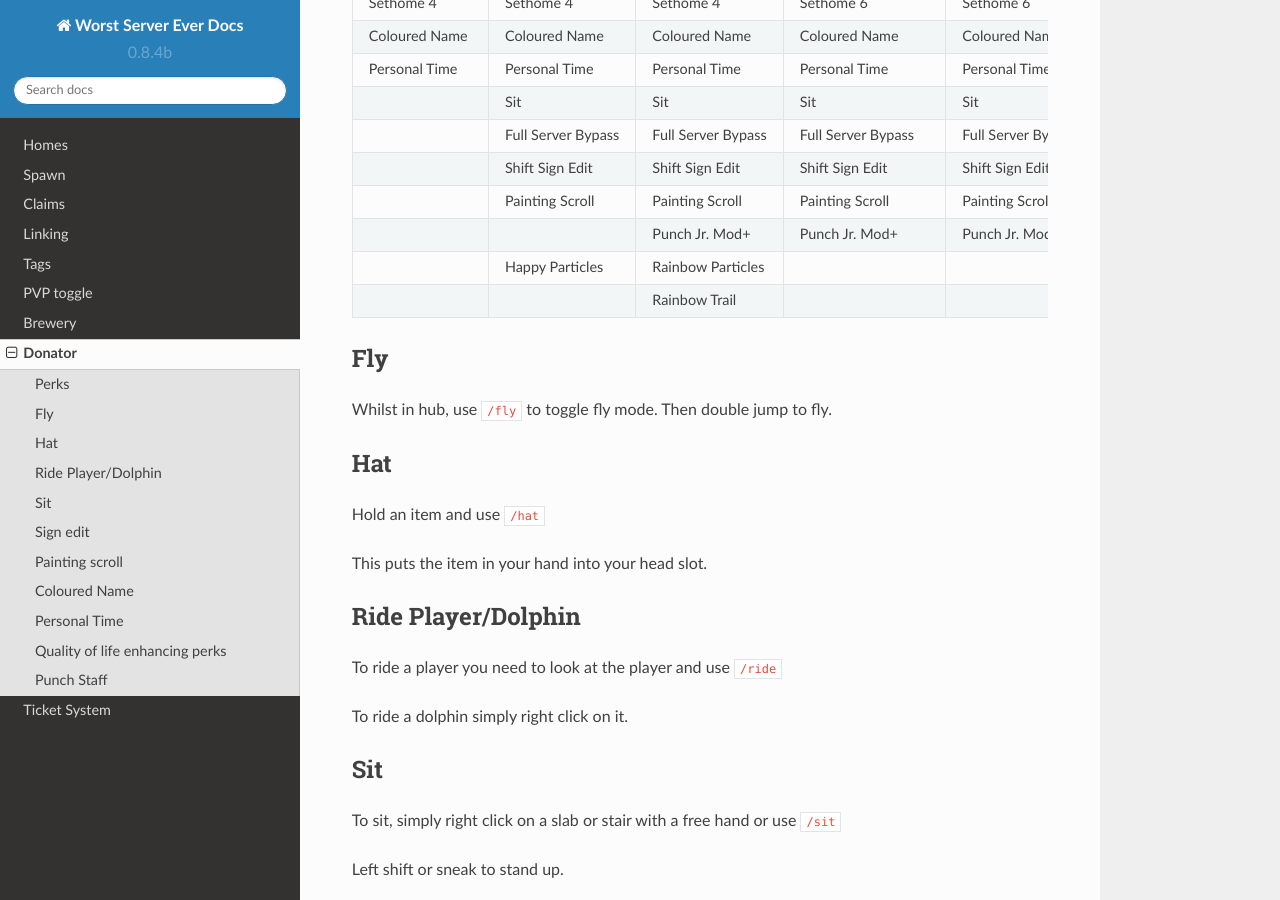
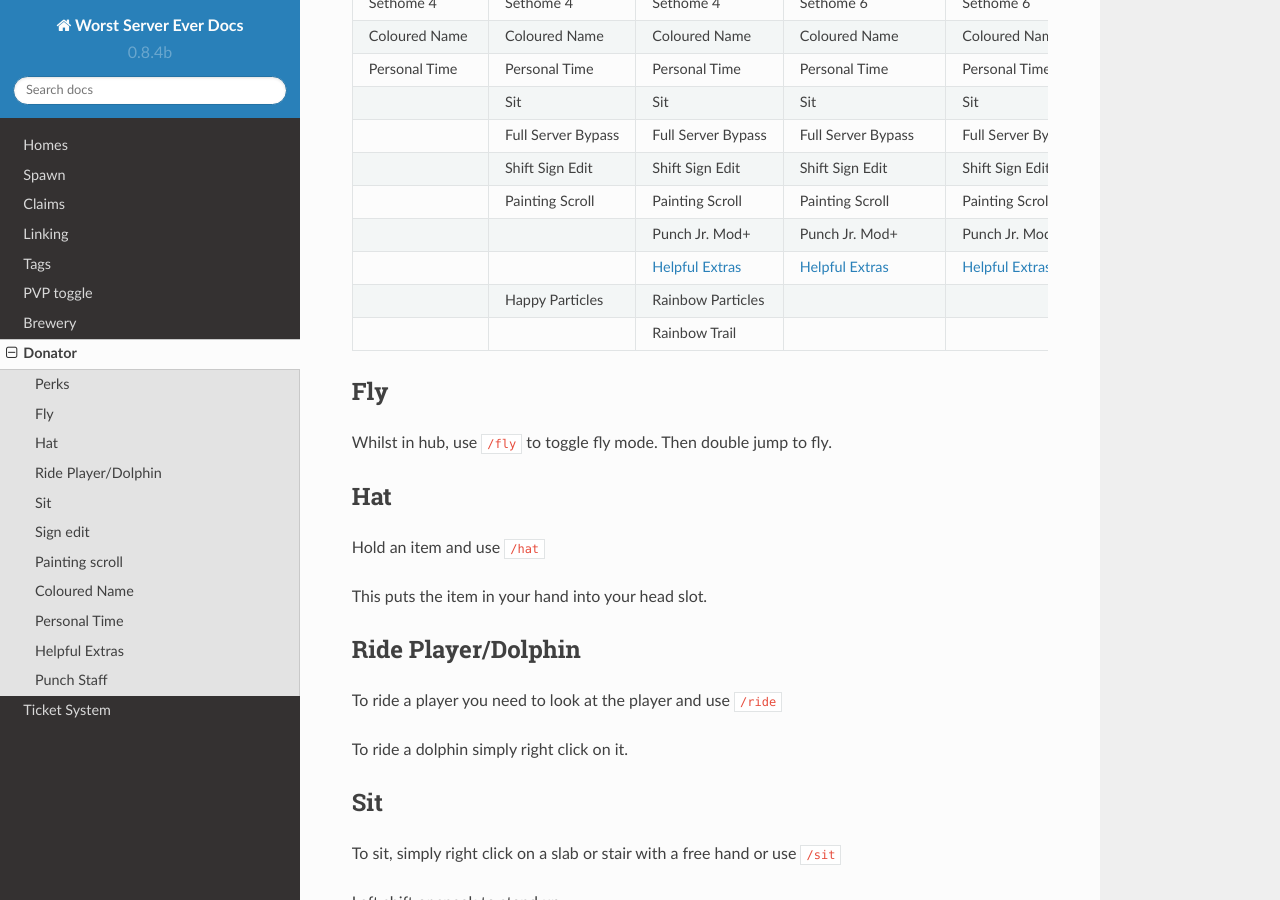
Before and after one commit to footdabmommy/wse, a Sphinx documentation site: the page built from docs/source/donator.rst, in a window 1280 px wide and 900 px high, scrolled down 663 px. Built offline with Sphinx 7.4.7 and the Read the Docs theme 2.0.0, drawn with Linux system fonts in a browser that asks for light colours; some of the changed text lies outside the part shown.

Commit message:
Helpful Extras :)

```diff
--- a/docs/source/donator.rst
+++ b/docs/source/donator.rst
@@ -119,6 +119,14 @@ Perks
     - Punch Jr. Mod+
     - Punch Jr. Mod+
   * -
+    -
+    - `Helpful Extras <https://docs.worstserverever.com/en/latest/donator.html#helpful-extras>`_
+    - `Helpful Extras <https://docs.worstserverever.com/en/latest/donator.html#helpful-extras>`_
+    - `Helpful Extras <https://docs.worstserverever.com/en/latest/donator.html#helpful-extras>`_
+    - `Helpful Extras <https://docs.worstserverever.com/en/latest/donator.html#helpful-extras>`_
+    - `Helpful Extras <https://docs.worstserverever.com/en/latest/donator.html#helpful-extras>`_
+    - `Helpful Extras <https://docs.worstserverever.com/en/latest/donator.html#helpful-extras>`_
+  * -
     - Happy Particles
     - Rainbow Particles
     -
@@ -201,7 +209,7 @@ Current options:
 
 .. warning:: Having your personal time as day will not stop mobs from spawning and attacking you when it is night for everyone else.
 
-Quality of life enhancing perks
+Helpful Extras
 --------
 
 These commands, whilst not doing much, help to make your life more efficient on the server.
```
